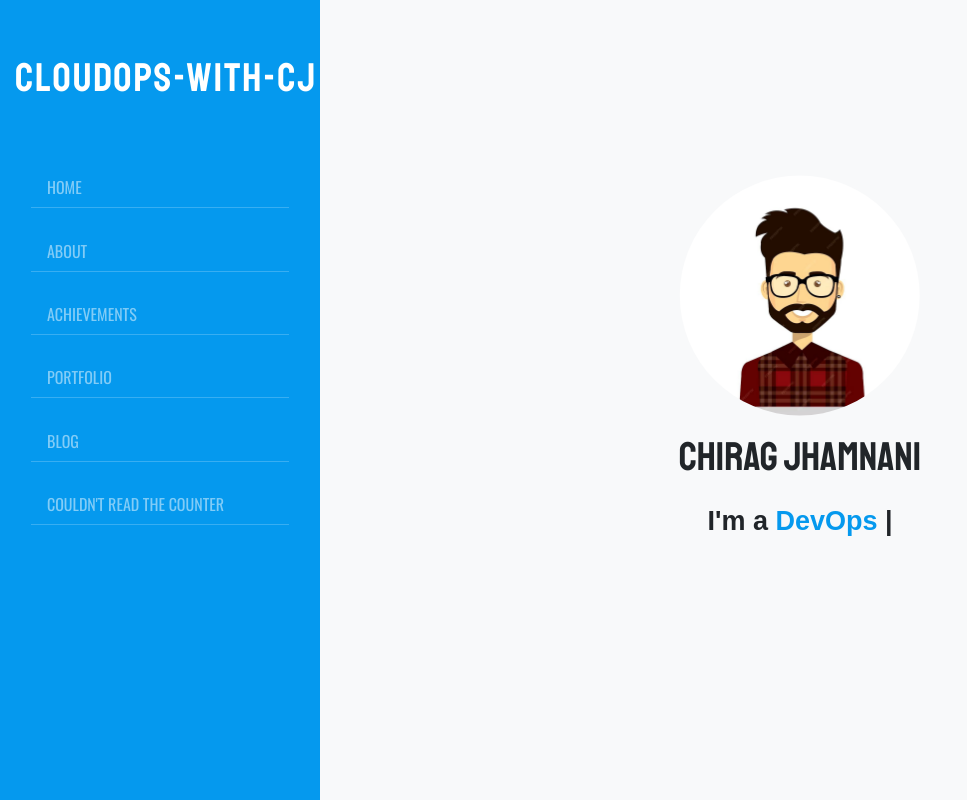
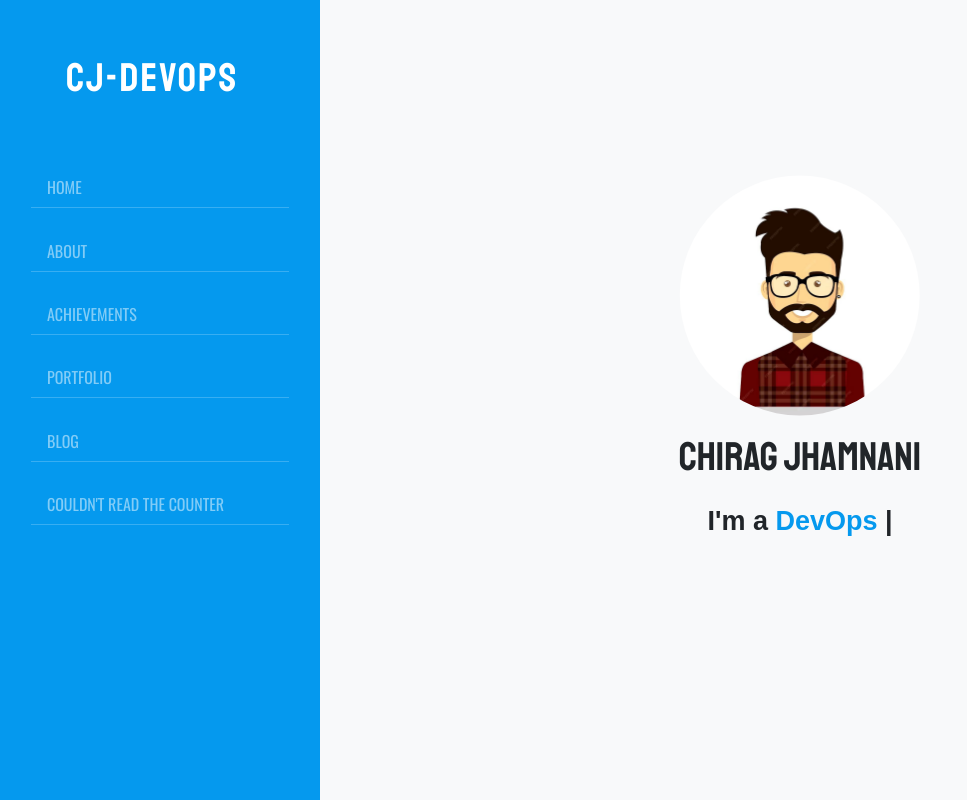
Before and after one commit to chiragsunny009/CJ-Cloud-Resume-Challenge, a plain HTML site: page website/index.html in a window 1280 px wide. Shown: the top 800 px of the page, without its empty margins (0-967 px from the left). Drawn offline with nearby package versions, Linux system fonts and the light colour scheme; no server answers; a web font is replaced by a local one.

Commit message:
Update index.html

```diff
--- a/website/index.html
+++ b/website/index.html
@@ -21,7 +21,7 @@
             <div class="col-3 bgcolor-black">
                 <nav class="primary-nav navbar-expand-md">
                     <div class="site-title text-center text-light py-5">
-                        <a href="#" class="navbar-brand font-staat font-size-40">CloudOPS-With-CJ</a>
+                        <a href="#" class="navbar-brand font-staat font-size-40">CJ-Devops</a>
                     </div>
                     <div class="d-flex flex-column">
                         <a href="#home" class="nav-item nav-link text-white-50 font-os font-size-16 active">Home</a>
```
